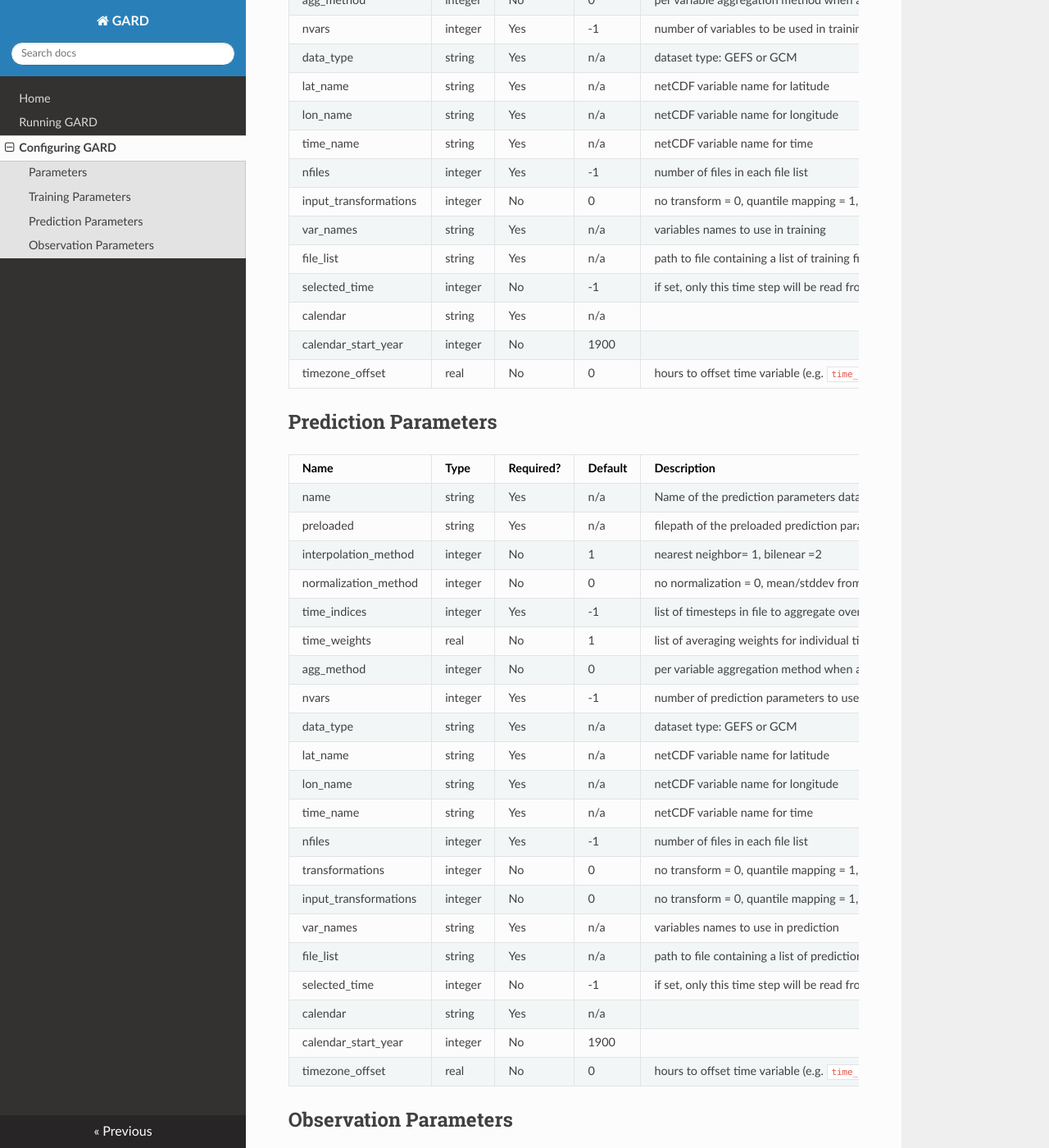
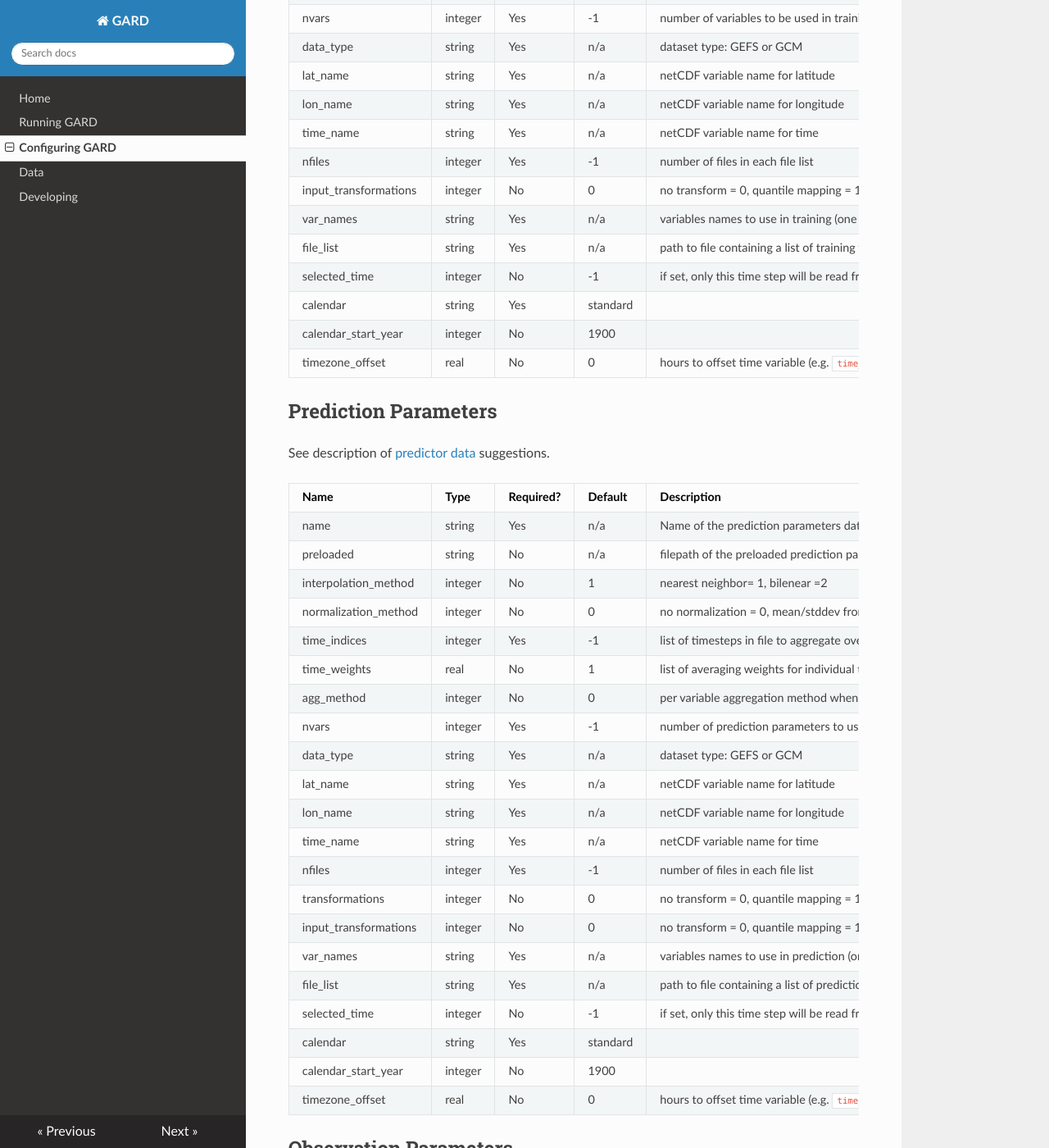
Before and after one commit to NCAR/GARD, an MkDocs documentation site: the page built from docs/config.md, in a window 1280 px wide and 1400 px high, scrolled down 1731 px. Shown: the whole window at 82% size. Built offline with MkDocs 1.6.1, drawn with Linux system fonts in a browser that asks for light colours; nearby versions of some CDN libraries; old or Windows-style settings are respelled for this version of MkDocs; some of the changed text lies outside the part shown.

Commit message:
Documentation update

```diff
--- a/docs/config.md
+++ b/docs/config.md
@@ -20,8 +20,8 @@
 | output_file                     | string  | No        | downscaled_output.nc | Downscaled output filename.                                                      |
 | pass_through_var                | integer | No        | 1                    | Select the variable to be passed through as the output if pass_through=True      |
 | n_analogs                       | integer | No (1)    | -1                   | The number of analogs to include                                                 |
-| n_log_analogs                   | integer | No (1)    | -1                   |                                                                                  |
-| analog_threshold                | real    | No (1)    | -1                   |                                                                                  |
+| n_log_analogs                   | integer | No (1)    | -1                   | The number of analogs to include when computing threshold exceedence from analogs|
+| analog_threshold                | real    | No (1)    | -1                   | If specified, GARD will compute the probability of exceeding this threshold      |
 | start_date                      | string  | Yes       | n/a                  | Start date for prediction period                                                 |
 | end_date                        | string  | Yes       | n/a                  | End date for prediction period                                                   |
 | start_train                     | string  | Yes       | n/a                  | Start date for training period                                                   |
@@ -45,10 +45,12 @@
 
 ## Training Parameters
 
+See description of [training data](Datasets/data.md) suggestions.
+
 | Name                  | Type    | Required? | Default | Description                                                                              |
 |-----------------------|---------|-----------|---------|------------------------------------------------------------------------------------------|
 | name                  | string  | Yes       | n/a     | Name of the training parameters dataset                                                  |
-| preloaded             | string  | Yes       | n/a     | filepath of the preloaded training parameters dataset                                    |
+| preloaded             | string  | No        | n/a     | filepath of the preloaded training parameters dataset                                    |
 | interpolation_method  | integer | No        | 1       | nearest neighbor= 1, bilenear =2                                                         |
 | normalization_method  | integer | No        | 0       | no normalization = 0, mean/stddev from: training data = 1                                |
 | time_indices          | integer | Yes       | -1      | list of timesteps in file to aggregate over (GEFS only)                                  |
@@ -61,24 +63,26 @@
 | time_name             | string  | Yes       | n/a     | netCDF variable name for time                                                            |
 | nfiles                | integer | Yes       | -1      | number of files in each file list                                                        |
 | input_transformations | integer | No        | 0       | no transform = 0, quantile mapping = 1, log transform = 2, cube root = 3, fifth root = 4 |
-| var_names             | string  | Yes       | n/a     | variables names to use in training                                                       |
-| file_list             | string  | Yes       | n/a     | path to file containing a list of training files                                         |
+| var_names             | string  | Yes       | n/a     | variables names to use in training (one for each variable)                               |
+| file_list             | string  | Yes       | n/a     | path to file containing a list of training files (one for each variable)                 |
 | selected_time         | integer | No        | -1      | if set, only this time step will be read from each input file (GEFS only)                |
-| calendar              | string  | Yes       | n/a     |                                                                                          |
+| calendar              | string  | Yes       | standard|                                                                                          |
 | calendar_start_year   | integer | No        | 1900    |                                                                                          |
 | timezone_offset       | real    | No        | 0       | hours to offset time variable (e.g. `time_name`) to account for timezone.                |
 
 
 ## Prediction Parameters
 
+See description of [predictor data](Datasets/data.md) suggestions.
+
 | Name                  | Type    | Required? | Default | Description                                                                              |
 |-----------------------|---------|-----------|---------|------------------------------------------------------------------------------------------|
 | name                  | string  | Yes       | n/a     | Name of the prediction parameters dataset                                                |
-| preloaded             | string  | Yes       | n/a     | filepath of the preloaded prediction parameters dataset                                  |
+| preloaded             | string  | No        | n/a     | filepath of the preloaded prediction parameters dataset                                  |
 | interpolation_method  | integer | No        | 1       | nearest neighbor= 1, bilenear =2                                                         |
 | normalization_method  | integer | No        | 0       | no normalization = 0, mean/stddev from: prediction data = 1, training data = 2           |
 | time_indices          | integer | Yes       | -1      | list of timesteps in file to aggregate over (GEFS only)                                  |
-| time_weights          | real    | No        | 1       | list of averaging weights for individual time indices
+| time_weights          | real    | No        | 1       | list of averaging weights for individual time indices                                    |
 | agg_method            | integer | No        | 0       | per variable aggregation method when aggregating over time_indices: mean = 0, minimum = 1, maximum = 2, sum = 3 (GEFS only) |
 | nvars                 | integer | Yes       | -1      | number of prediction parameters to use in downscaling                                    |
 | data_type             | string  | Yes       | n/a     | dataset type: GEFS or GCM                                                                |
@@ -88,19 +92,21 @@
 | nfiles                | integer | Yes       | -1      | number of files in each file list                                                        |
 | transformations       | integer | No        | 0       | no transform = 0, quantile mapping = 1, log transform = 2, cube root = 3, fifth root = 4 |
 | input_transformations | integer | No        | 0       | no transform = 0, quantile mapping = 1, log transform = 2, cube root = 3, fifth root = 4 |
-| var_names             | string  | Yes       | n/a     | variables names to use in prediction                                                     |
-| file_list             | string  | Yes       | n/a     | path to file containing a list of prediction filepaths                                       |
+| var_names             | string  | Yes       | n/a     | variables names to use in prediction (one for each variable)                             |
+| file_list             | string  | Yes       | n/a     | path to file containing a list of prediction filepaths (one for each variable)           |
 | selected_time         | integer | No        | -1      | if set, only this time step will be read from each input file (GEFS only)                |
-| calendar              | string  | Yes       | n/a     |                                                                                          |
+| calendar              | string  | Yes       | standard|                                                                                          |
 | calendar_start_year   | integer | No        | 1900    |                                                                                          |
 | timezone_offset       | real    | No        | 0       | hours to offset time variable (e.g. `time_name`) to account for timezone.                |
 
 ## Observation Parameters
 
+See description of [observational data](Datasets/data.md) suggestions.
+
 | Name                  | Type    | Required? | Default       | Description                                                                              |
 |-----------------------|---------|-----------|---------------|------------------------------------------------------------------------------------------|
 | name                  | string  | Yes       | n/a           | Name of the observation parameters dataset                                               |
-| preloaded             | string  | Yes       | n/a           | filepath of the preloaded observation parameters dataset                                 |
+| preloaded             | string  | No        | n/a           | filepath of the preloaded observation parameters dataset                                 |
 | nvars                 | integer | Yes       | -1            | number of observation variables to downscale (currently must be 1)                       |
 | nfiles                | integer | Yes       | -1            | number of files in each file list                                                        |
 | data_type             | string  | Yes       | n/a           | dataset type, typically "obs"                                                            |
@@ -109,6 +115,6 @@
 | time_name             | string  | Yes       | n/a           | netCDF variable name for time                                                            |
 | input_transformations | integer | No        | 0             | no transform = 0, quantile mapping = 1, log transform = 2, cube root = 3, fifth root = 4 |
 | var_names             | string  | Yes       | n/a           | variables names to use in obs dataset                                                    |
-| file_list             | string  | Yes       | n/a           | path to file containing a list of obs filepaths                                                                                         |
-| calendar              | string  | Yes       | n/a           |                                                                                          |
+| file_list             | string  | Yes       | n/a           | path to file containing a list of obs filepaths                                          |
+| calendar              | string  | Yes       | standard      |                                                                                          |
 | calendar_start_year   | integer | No        | 1900          |                                                                                          |
--- a/mkdocs.yml
+++ b/mkdocs.yml
@@ -3,4 +3,6 @@
 - Home: index.md
 - Running GARD: running.md
 - Configuring GARD: config.md
+- Data: Datasets/data.md
+- Developing: Development/code.md
 theme: readthedocs
```
Also changed, not shown: other parts of docs/config.md (+1 -1 lines), docs/Datasets/data.md (added, +82 -0 lines), docs/Development/code.md (added, +3 -0 lines), docs/Development/git-workflow.md (added, +29 -0 lines), docs/running.md (+6 -6 lines).
